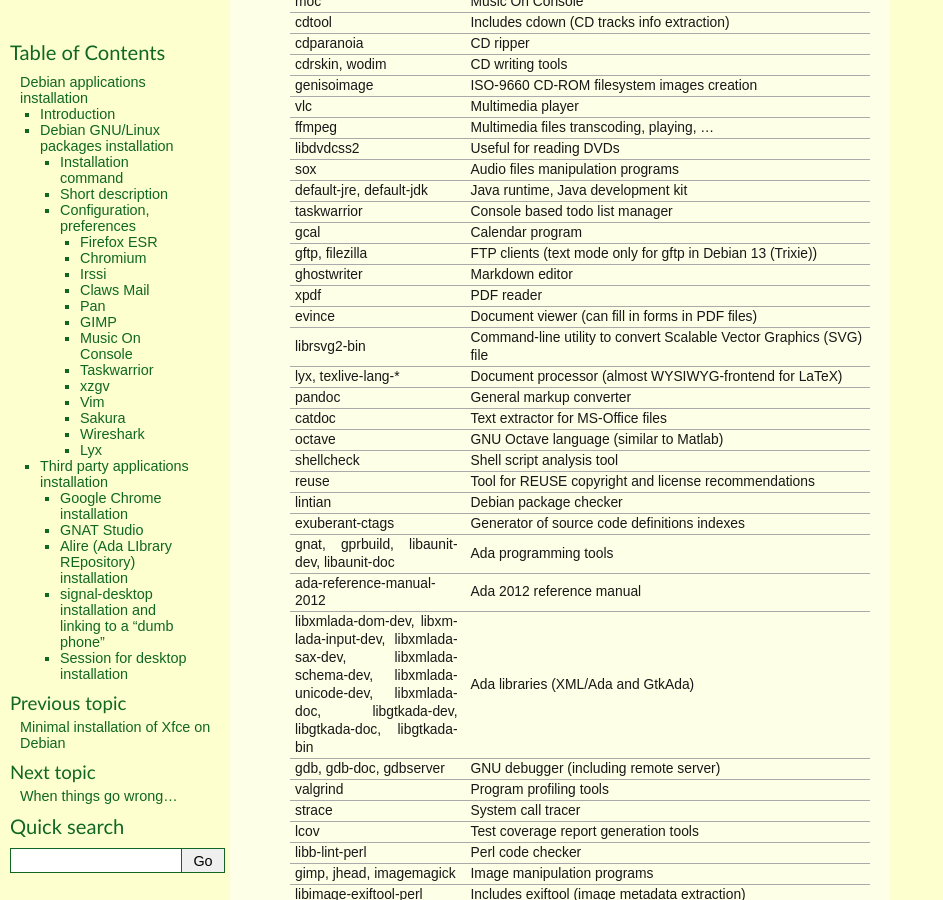
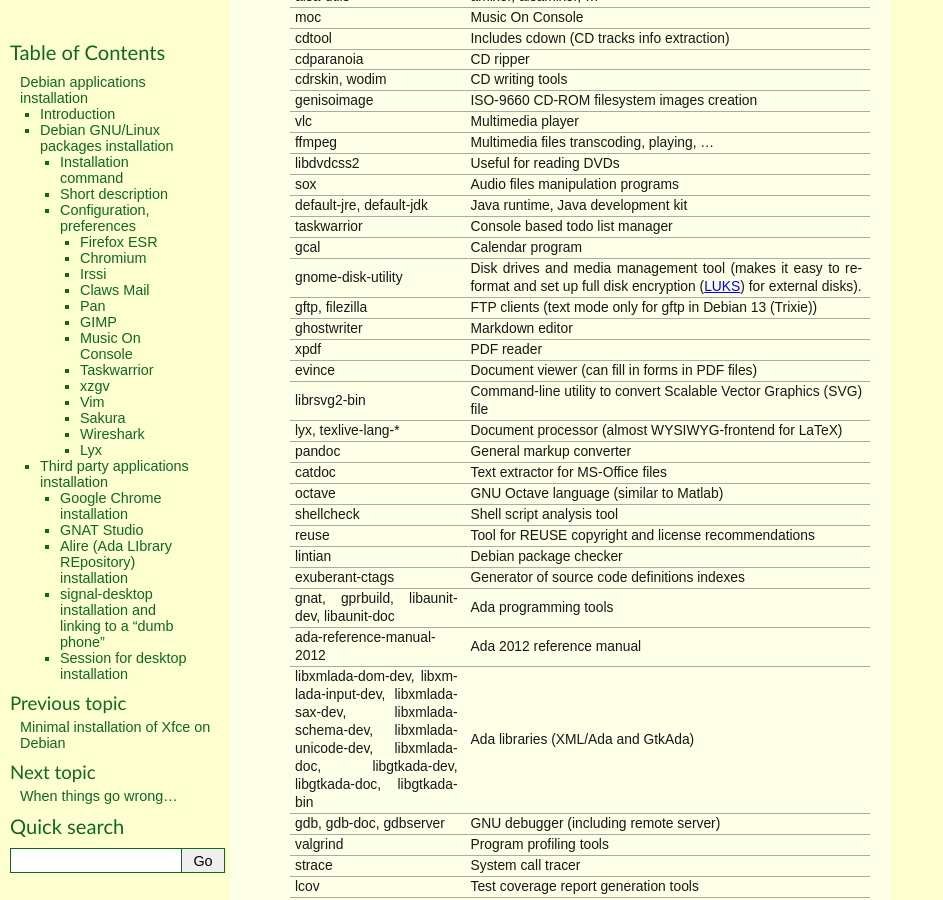
Before and after one commit to thierr26/thierr26_personal_notes_sphinx_sources, a Sphinx documentation site: the page built from source/debian_apps_install.rst, in a window 1280 px wide and 900 px high, scrolled down 2920 px. Shown: the whole window, without its empty margins (0-943 px from the left). Built offline with Sphinx 7.4.7, drawn with Linux system fonts in a browser that asks for light colours.

Commit message:
Add gnome-disk-utility in Debian app. page

```diff
--- a/source/debian_apps_install.rst
+++ b/source/debian_apps_install.rst
@@ -61,6 +61,7 @@
       default-jre default-jdk \
       taskwarrior \
       gcal \
+      gnome-disk-utility \
       gftp filezilla \
       ghostwriter \
       xpdf \
@@ -189,6 +190,11 @@
     - Console based todo list manager
   * - gcal
     - Calendar program
+  * - gnome-disk-utility
+    - Disk drives and media management tool (makes it easy to reformat and set
+      up full disk encryption (`LUKS
+      <https://en.wikipedia.org/wiki/Linux_Unified_Key_Setup>`_) for external
+      disks).
   * - gftp, filezilla
     - FTP clients (text mode only for gftp in Debian 13 (Trixie))
   * - ghostwriter
```
